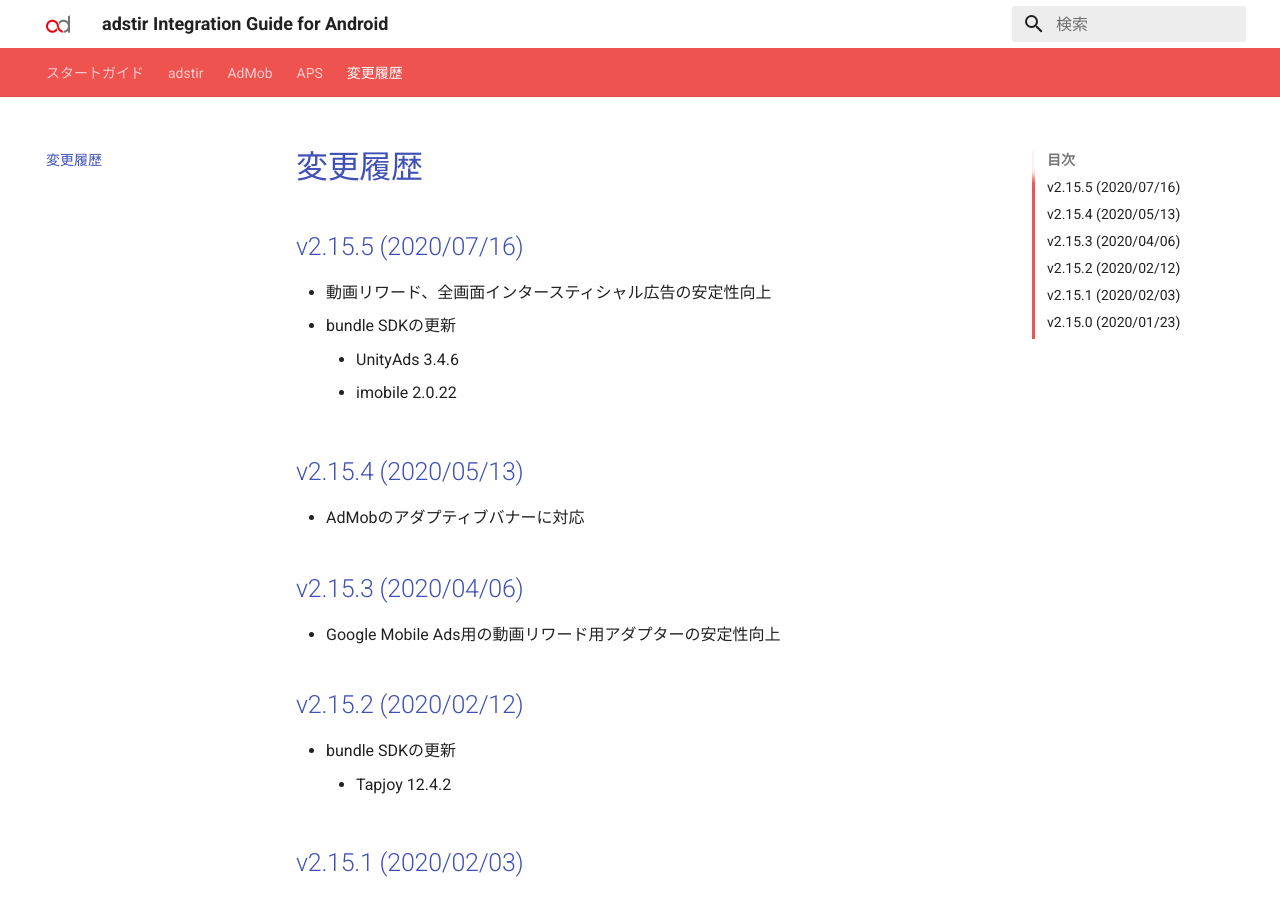
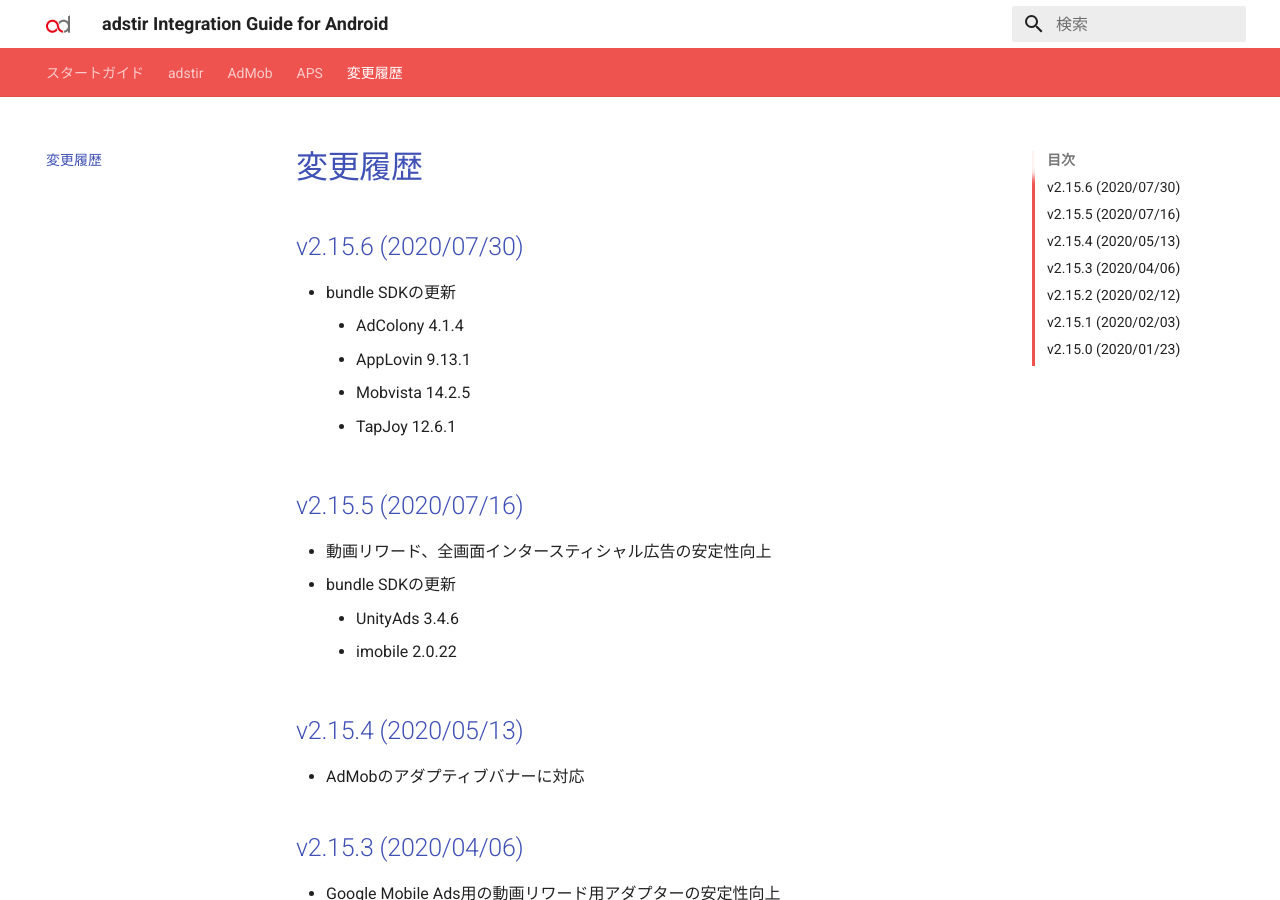
Before and after one commit to united-adstir/android-sdk-docs, an MkDocs documentation site: the page built from docs/changelog.md, in a window 1280 px wide and 900 px high. Built offline with MkDocs 1.6.1 and Material for MkDocs 9.7.7, drawn with Linux system fonts in a browser that asks for light colours; the version menu is left out.

Commit message:
adstir SDK 2.15.6

```diff
--- a/docs/changelog.md
+++ b/docs/changelog.md
@@ -1,4 +1,12 @@
 # 変更履歴
+
+## v2.15.6 (2020/07/30)
+
+- bundle SDKの更新
+    * AdColony 4.1.4
+    * AppLovin 9.13.1
+    * Mobvista 14.2.5
+    * TapJoy 12.6.1
 
 ## v2.15.5 (2020/07/16)
 
--- a/mkdocs.yml
+++ b/mkdocs.yml
@@ -18,16 +18,16 @@
 extra:
   language: 'jp'
   version:
-    adcolony: 4.1.0
+    adcolony: 4.1.4
     adcorsa: 2.0.0
-    applovin: 9.10.5
+    applovin: 9.13.1
     facebook: 5.6.0
     imobile: 2.0.22
     maio: 1.1.10
-    mobvista: 12.1.51
+    mobvista: 14.2.51
     mopub: 5.10.0
     nend: 5.3.0
-    tapjoy: 12.4.2
+    tapjoy: 12.6.1
     unityads: 3.4.6
     zucks: 4.6.1
   sample_url: 'https://dl.ad-stir.com/sample/AdstirAdsSdkAndroid-2.15.2-SampleApp.zip'
```
